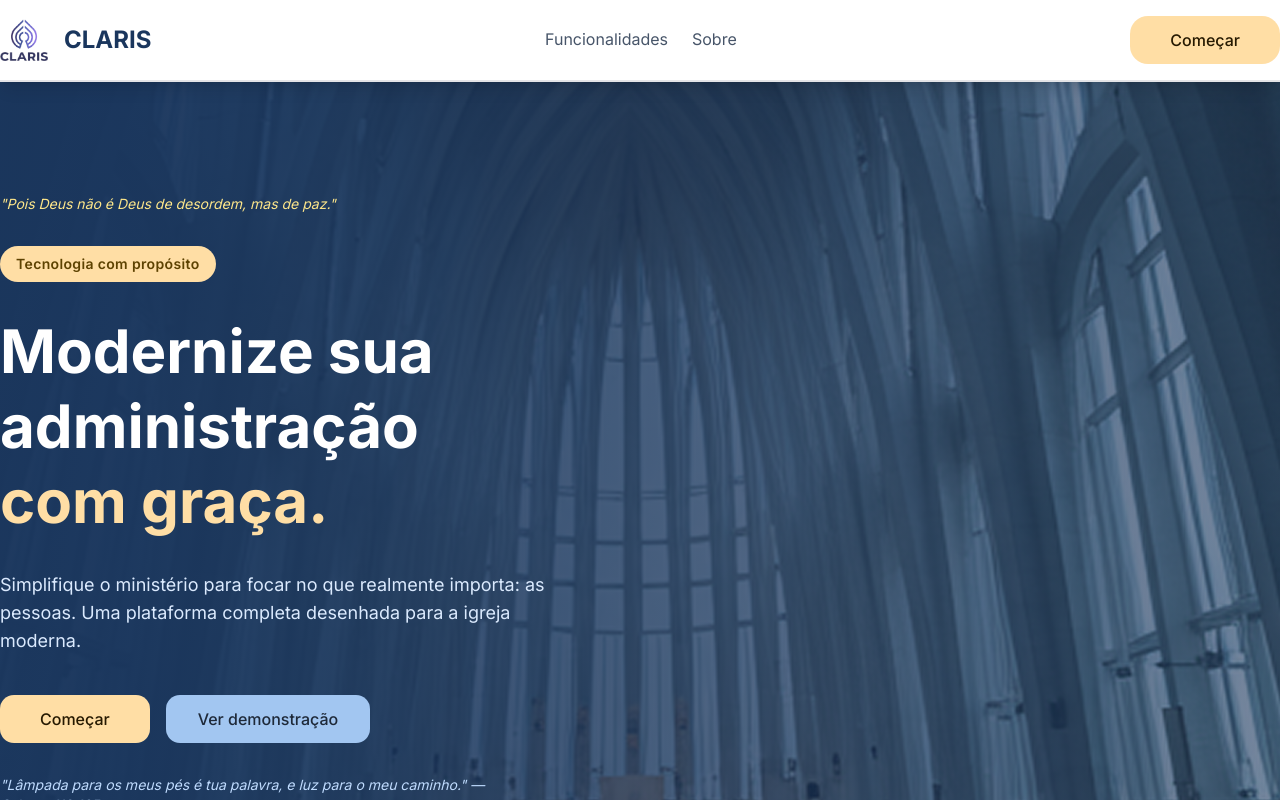
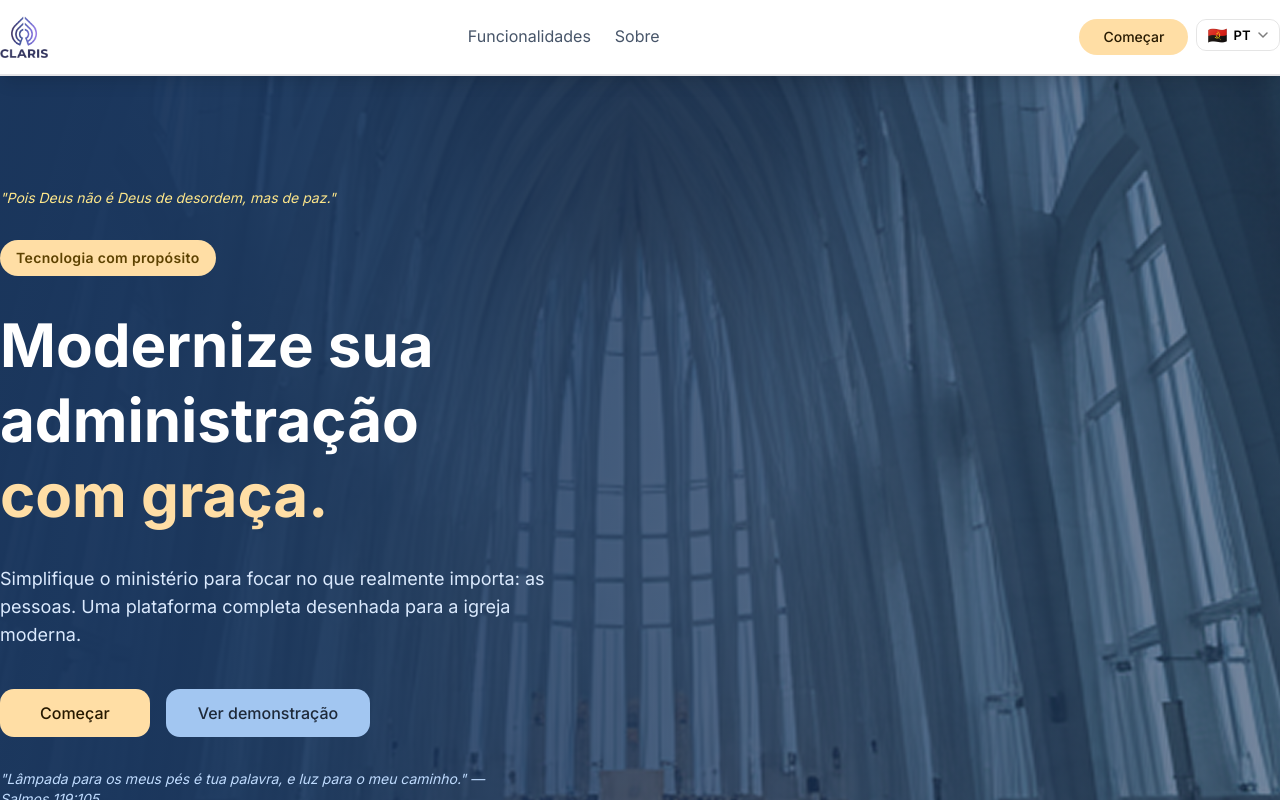
Before and after one commit to antoniotecadev/claris, a Next.js app: page / in a window 1280 px wide. Built offline with nearby package versions, Linux system fonts and the light colour scheme.

Commit message:
feat: update header layout by removing title and adjusting button and language selector positioning

```diff
--- a/src/components/layout/header.tsx
+++ b/src/components/layout/header.tsx
@@ -3,6 +3,7 @@
 import Image from 'next/image'
 import Link from 'next/link'
 import icon from "@/assets/images/logo.png"
+import LanguageSelector from './LanguageSelector';
 
 
 
@@ -43,7 +44,6 @@ export default function Header() {
 				<nav className='flex justify-between items-center container mx-auto px-4 md:px-6 lg:px-0' >
 					<div className='flex justify-center items-center gap-2 md:gap-4'>
 						<Image src={icon} alt='Logo' width={40} className="md:w-12" />
-						<h1 className="hidden sm:block text-lg md:text-2xl font-bold text-[#1A365D]">CLARIS</h1>
 					</div>
 
 					<div className='hidden md:flex gap-4 lg:gap-6'>
@@ -51,11 +51,18 @@ export default function Header() {
 						<NavLink href='#third'>Sobre</NavLink>
 					</div>
 
-				<div className='flex flex-col'>
-					<button className="px-4 md:px-10 py-2 md:py-3 text-[#261900] rounded-lg md:rounded-2xl bg-[#FFDEA5] text-sm md:text-base font-medium transition-all duration-300 hover:scale-105 active:scale-95 hover:shadow-lg hover:shadow-[#FFDEA5]/50" onClick={() => window.location.href = '/login'}>
-						Começar
-					</button>
-				</div>
+					<div className='flex gap-2'>
+						<button className="px-2 md:px-6 py-2 md:py-2 text-[#261900] rounded-lg md:rounded-2xl bg-[#FFDEA5] text-sm font-medium transition-all duration-300 hover:scale-105 active:scale-95 hover:shadow-lg hover:shadow-[#FFDEA5]/50" onClick={() => window.location.href = '/login'}>
+							Começar
+						</button>
+						<LanguageSelector
+							currentLocale="pt"
+							onLocaleChange={(locale) => {
+								// ex: router.push(`/${locale}`)
+								console.log("Idioma selecionado:", locale);
+							}}
+						/>
+					</div>
 				</nav>
 			</header>
 
```
